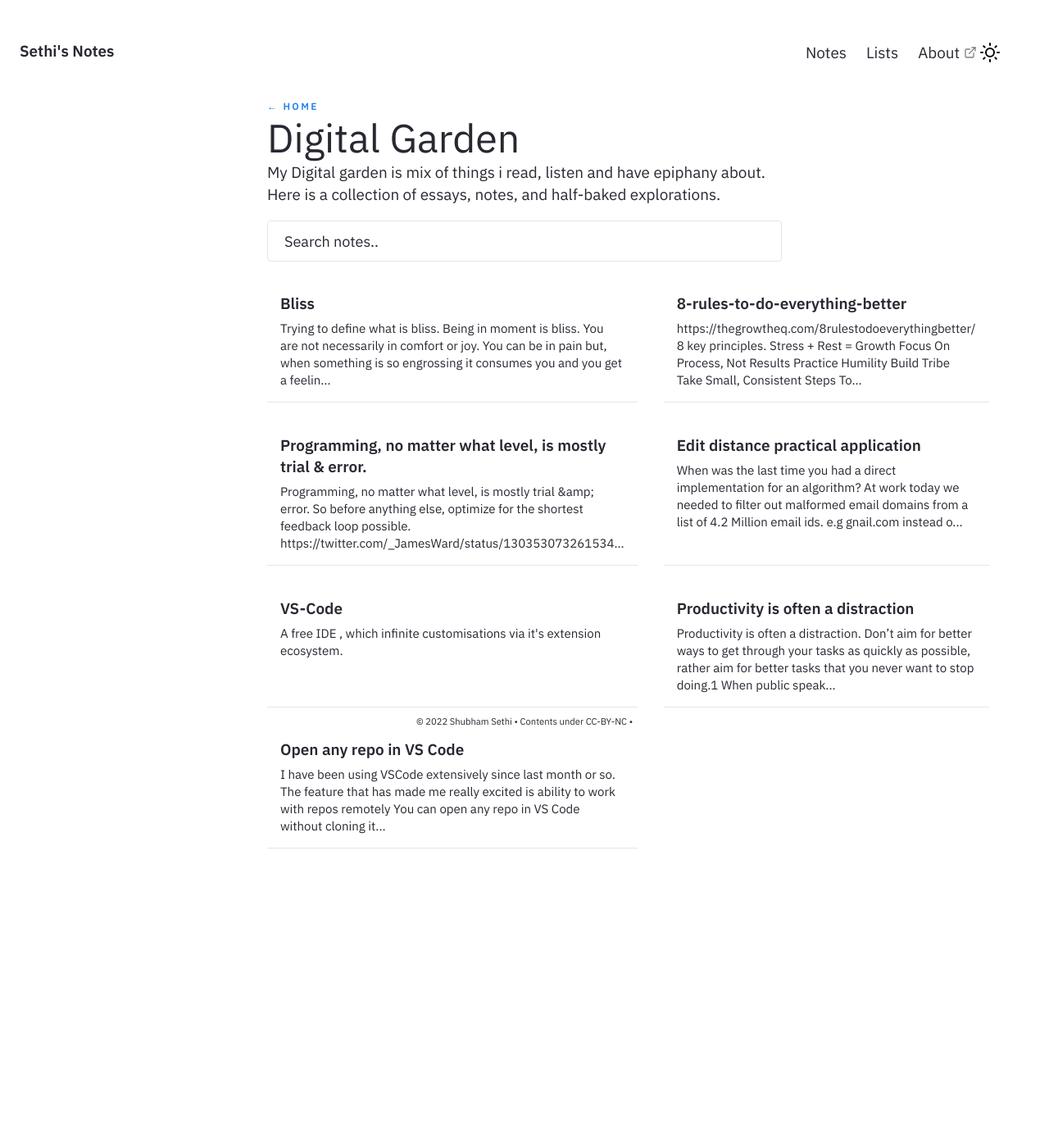
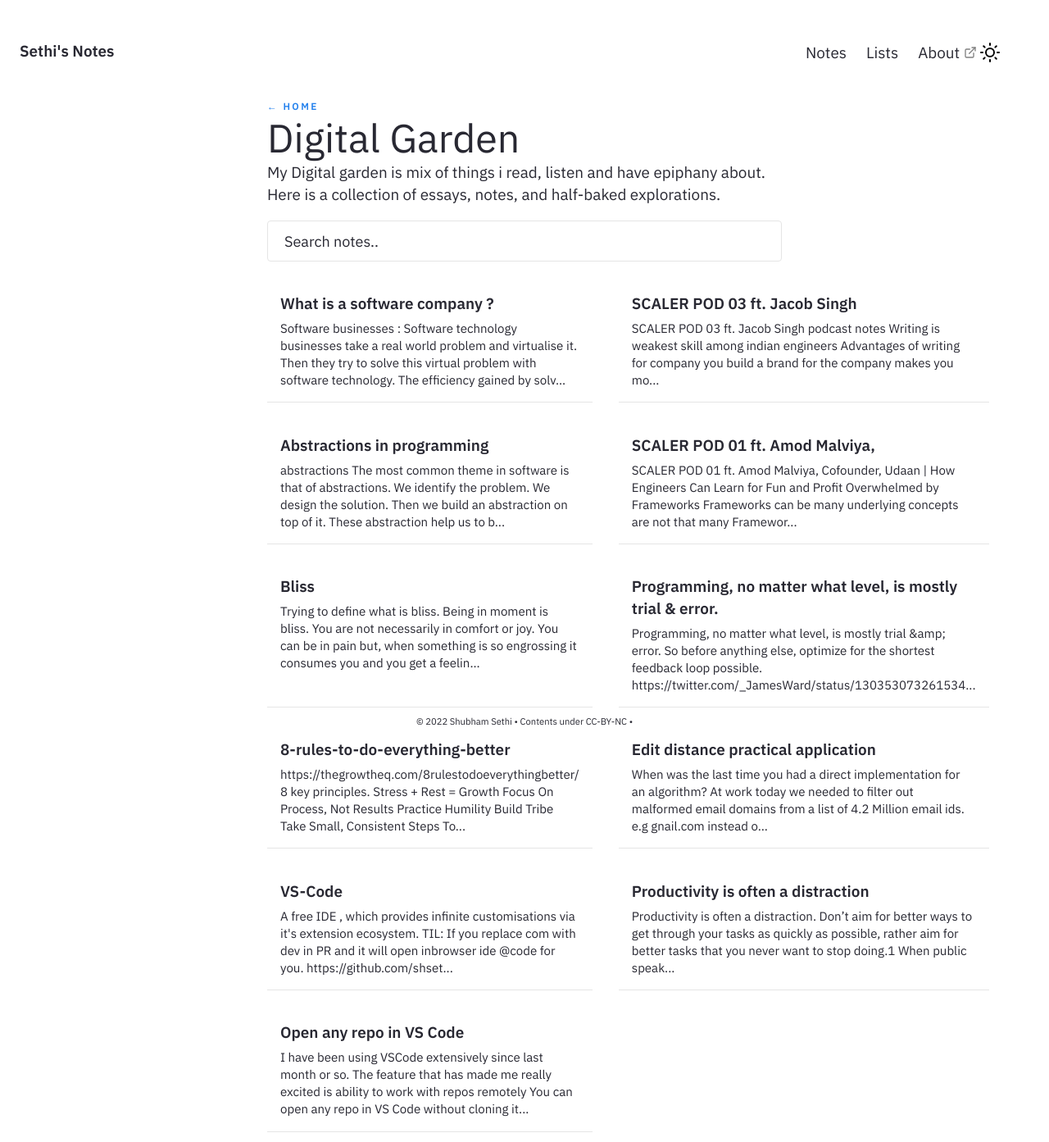
Before and after one commit to shsethi/shsethi.github.io, a Jekyll site: the page built from pages/notes.md, in a window 1280 px wide. Shown: the whole page at 82% size. Built offline with Jekyll 4.4.1, drawn with Linux system fonts in a browser that asks for light colours; before the commit the page ends 1047 px from its top, so only the background shows below that.

Commit message:
31-12-2022

```diff
--- a/_notes/Abstractions in programming.md
+++ b/_notes/Public/Feed/Abstractions in programming.md
@@ -1,3 +1,10 @@
+---
+title : Abstractions in programming
+feed: show
+date: 26-09-2022
+---
+
+
 ## abstractions
 The most common theme in software is that of - abstractions.
 
--- /dev/null
+++ b/_notes/Public/Feed/SCALER POD 01 ft. Amod Malviya - podcast notes.md
@@ -0,0 +1,19 @@
+---
+title : SCALER POD 01 ft. Amod Malviya,
+feed: show
+date: 25-09-2022
+---
+
+
+#### SCALER POD 01 ft. Amod Malviya, Co-founder, Udaan | How Engineers Can Learn for Fun and Profit
+
+
+Overwhelmed by Frameworks
+
+- Frameworks can be many - underlying concepts are not that many
+- Frameworks just make choices between these different choices and have different constraints
+- Pick a popular framework , and go very deep
+- Understand one framework deeply .
+	- understand it conceptually rather syntactically
+	- Then you will be able to pattern match them across other frameworks
+- At a company you might not be the one who decides a framework (or db, tech) but you should be the one who knows it so deeply that you can defend it.
--- /dev/null
+++ b/_notes/Public/Feed/SCALER POD 03 ft. Jacob Singh - podcast notes 1.md
@@ -0,0 +1,17 @@
+---
+title : SCALER POD 03 ft. Jacob Singh
+feed: show
+date: 01-10-2022
+---
+
+
+#### SCALER POD 03 ft. Jacob Singh - podcast notes
+
+
+- Writing is weakest skill among indian engineers
+- Advantages of writing  for company
+	- you build a brand for the company
+	- makes you more visible to hiring devs and makes it easier to hire tech talent
+- Advantages of writing  for yourself
+	- you should learn how to defend your decisions in writing
+	-  when you speak at conferences you get noticed and find like minded people
--- a/_notes/Public/Feed/VS-Code.md
+++ b/_notes/Public/Feed/VS-Code.md
@@ -4,4 +4,9 @@ feed: show
 date : 09-08-2022
 ---
 
-A free IDE , which infinite customisations via it's extension ecosystem.
+A free IDE , which provides infinite customisations via it's extension ecosystem.
+
+
+TIL:  If you replace `com` with `dev` in PR and it will open in-browser ide @code for you.
+https://github.com/shsethi/go-lang-task/pull/1 becomes https://github.dev/shsethi/go-lang-task/pull/1
+No need to checkout branch in local !
--- /dev/null
+++ b/_notes/Public/Feed/What is a software company ?.md
@@ -0,0 +1,21 @@
+---
+title : What is a software company ?
+feed: show
+date: 31-12-2022
+---
+
+
+
+Software businesses :- Software technology businesses take a real world problem and virtualise it.
+Then they try to solve this virtual problem with software technology. The efficiency gained by solving the virtualised problem is the value creation.
+
+Example:
+Google makes all the knowledge of world digitally searchable and accessible. You don't need to go to get physical books/ newspapers to know something. You can just query it.
+
+
+Counter Example:
+Why delivery businesses are not very profitable. Because essentially the problem they have solved is of discovery, but delivery still needs to happen in real world, and solving delivery is not a software problem it's maybe a supply chain problem. That is why we keep seeing Ubers/Amazon of world trying to do deliveries via drones and invest in self-driving cars.
+
+
+
+Source: Discussion with Ayan
```
Also changed, not shown: _notes/Analogy for Computer memory.md (added, +29 -0 lines), _notes/Public/Feed/Programming, no matter what level, is mostly trial & error..md (renamed from _notes/Programming, no matter what level, is mostly trial & error..md), 1 other file.
